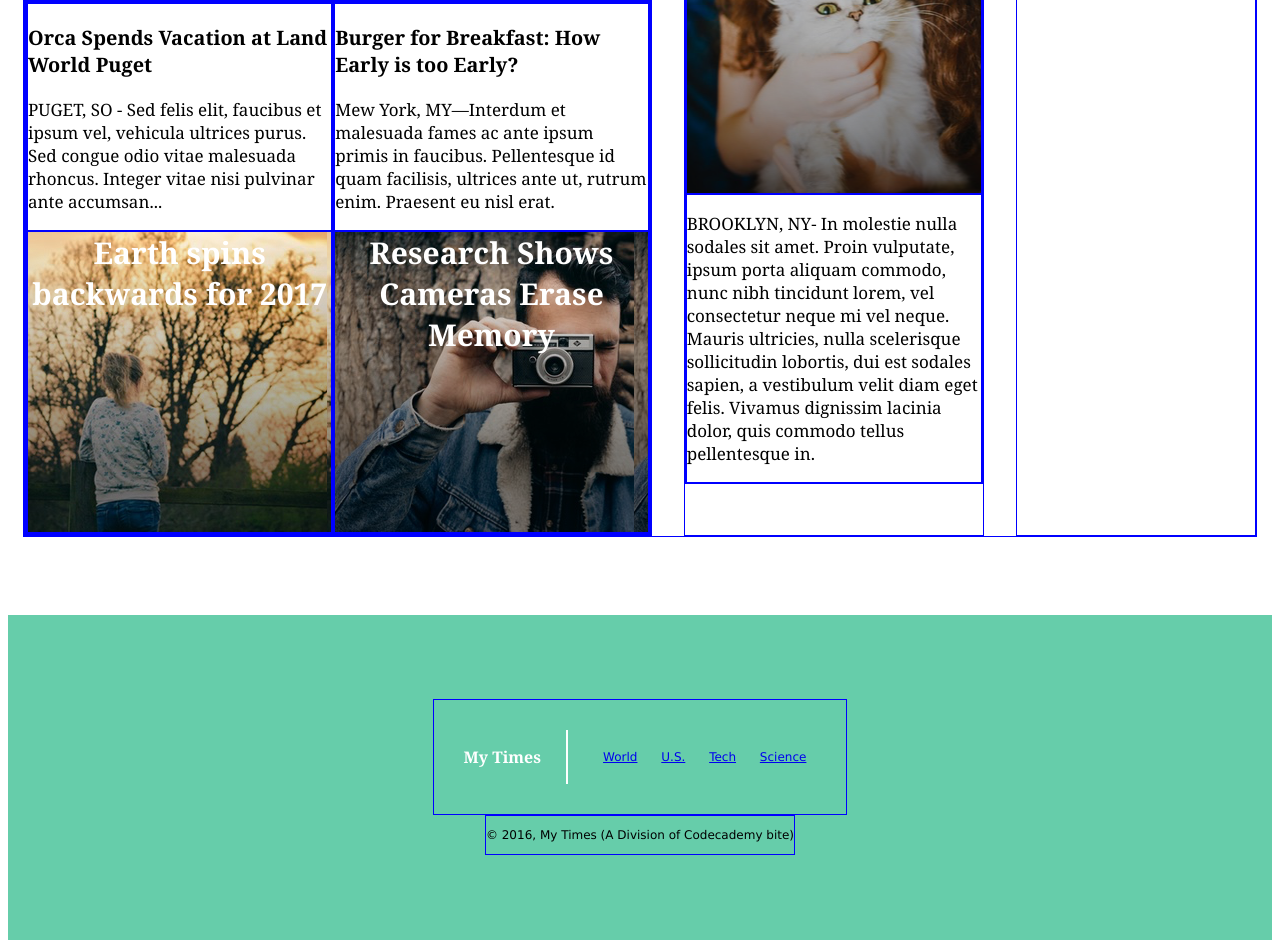
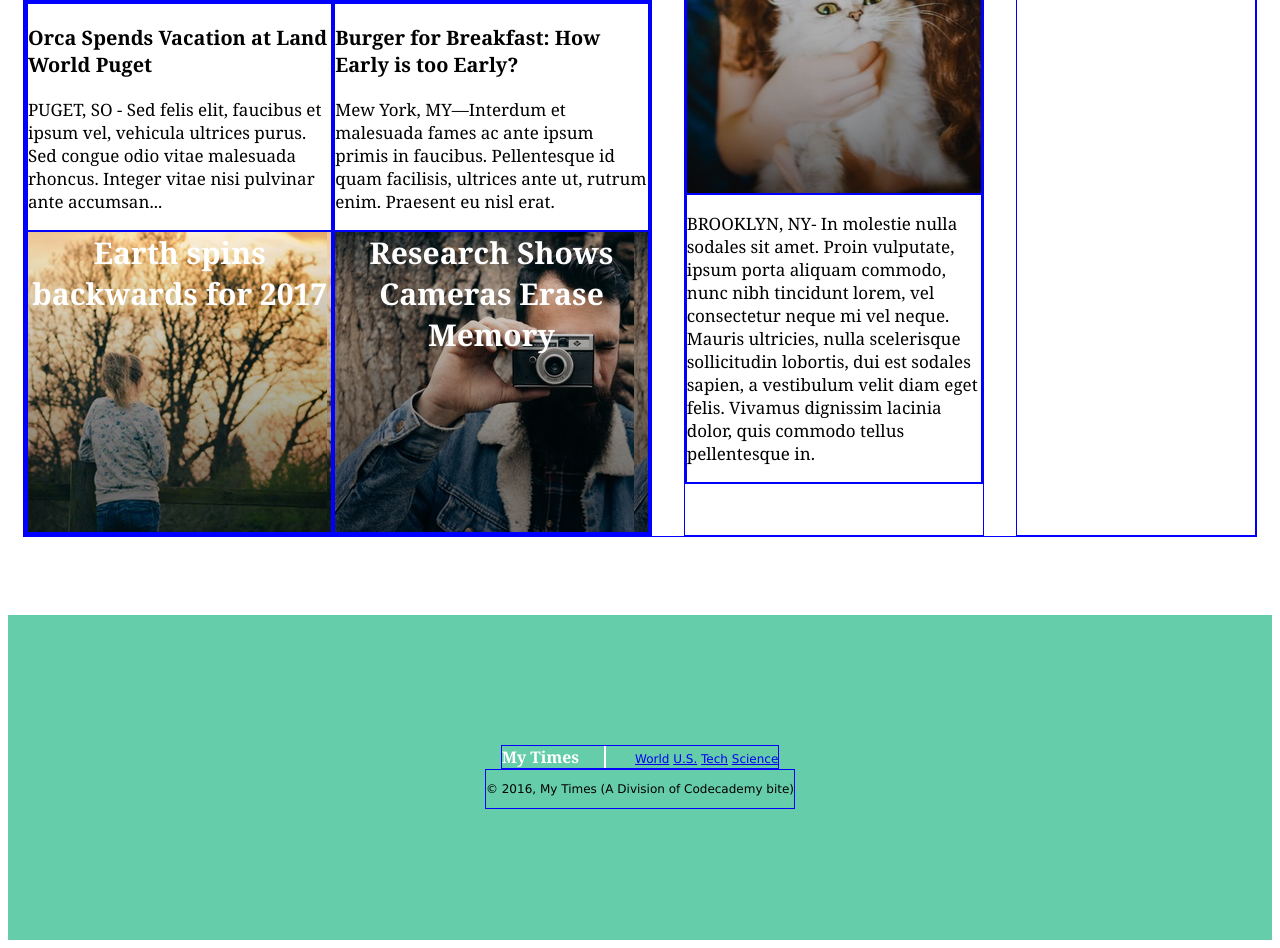
Before and after one commit to Jianavel/My-Times, a plain HTML site: page index.html in a window 1280 px wide. Shown: the part 716-1664 px from the top of the page. Drawn offline with Linux system fonts and the light colour scheme.

Commit message:
Fixed the footer.

```diff
--- a/index.html
+++ b/index.html
@@ -93,9 +93,8 @@
 
   </body>
   <footer>
-      <div class="logo-info">
-        <span class="mytimes"> My Times</span>
-
+      <div class="info">
+        <span class="title"> My Times</span>
       <nav>
         <span><a href="#">World</a></span>
         <span><a href="#">U.S.</a></span>
--- a/resources/css/style.css
+++ b/resources/css/style.css
@@ -149,10 +149,6 @@ margin: 0;
 /* Footer*/
 
 footer {
-/*
-  align-content: space-between;
-  padding: 120px; */
-
     display: flex;
     align-items: center;
     justify-content: center;
@@ -164,21 +160,8 @@ footer {
     font-size: 12px;
     margin: auto;
 }
-
-div {
-    display: block;
-}
-.logo-info{
-
-  display: flex;
-  justify-content: center;
-  padding: 30px;
-
-
-}
-.mytimes {
+footer .title {
   display: inline-block;
-  align-content: center;
   padding-right: 25px;
   font-family: Georgia;
   font-size: 16px;
@@ -186,17 +169,9 @@ div {
   color: white;
   border-right: 2px solid white;
 }
-.copywrite {
-  display: flex;
-  justify-content: center;
-}
+
 
 footer nav {
   display: inline-block;
   padding-left: 25px;
 }
-
-nav span {
-    display: inline-block;
-    padding: 20px 10px;
-}
```
